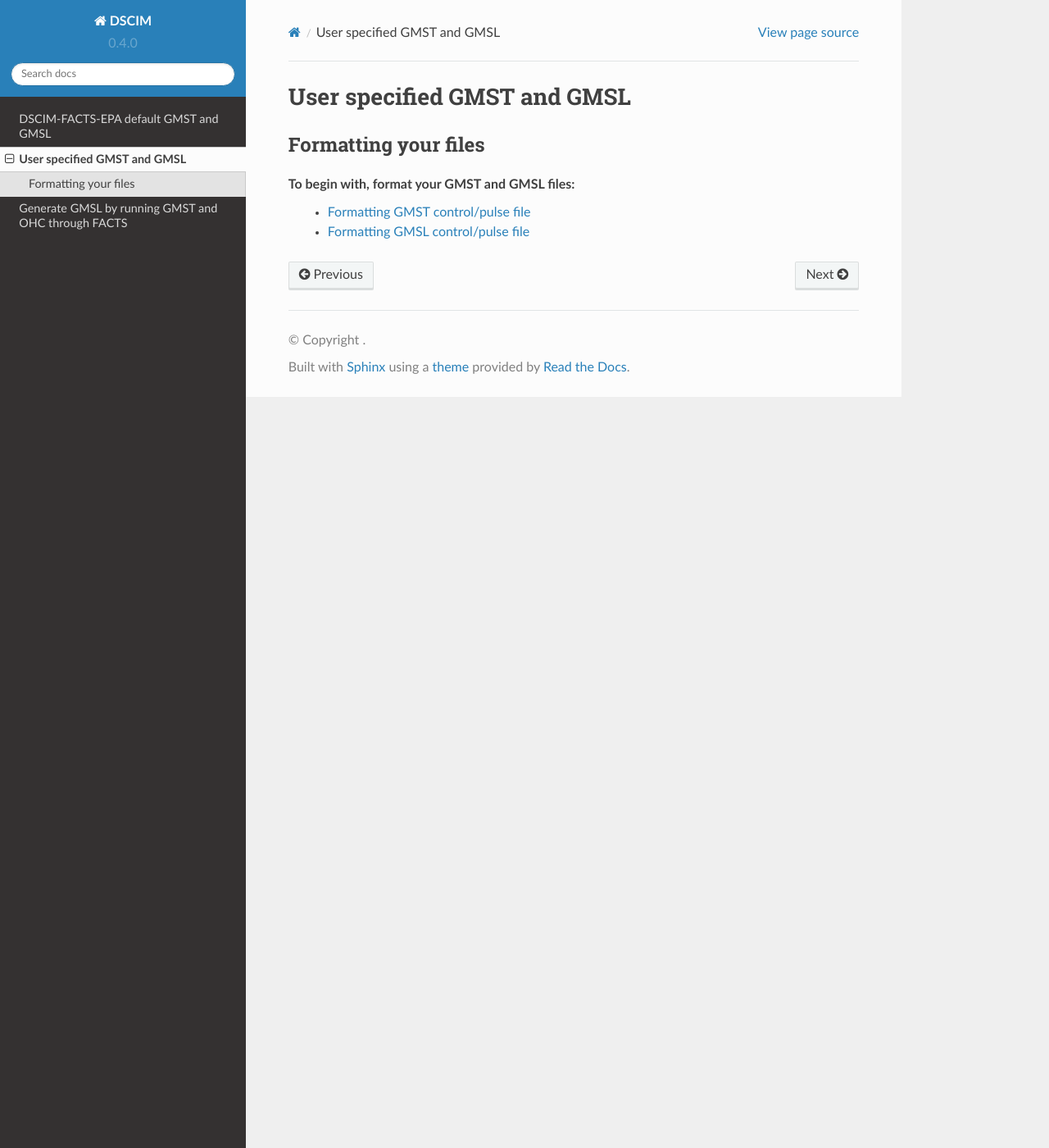
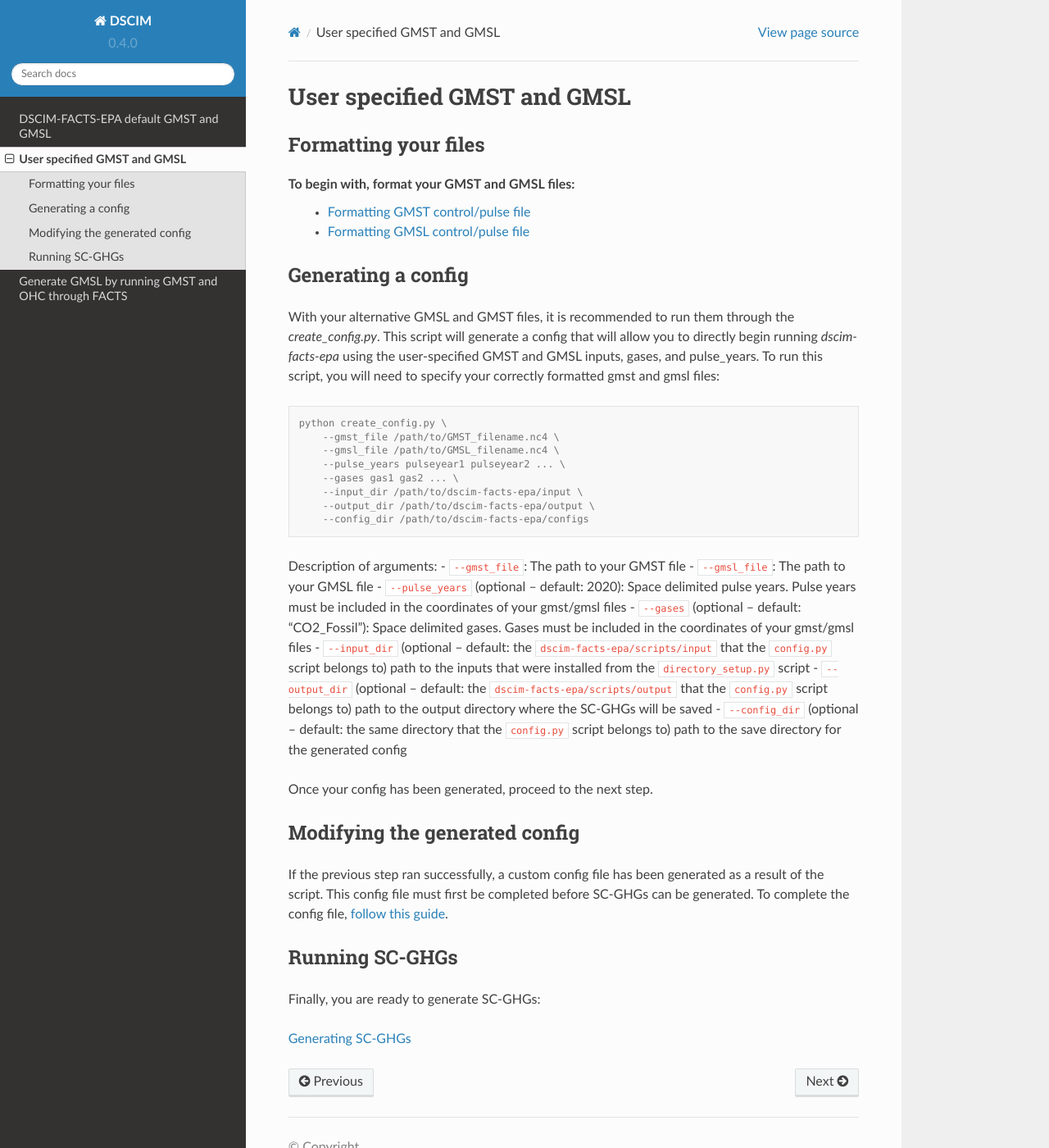
Before and after one commit to ClimateImpactLab/dscim-facts-epa, a Sphinx documentation site: the page built from docs/source/specify_gmsl.rst, in a window 1280 px wide and 1400 px high. Shown: the whole window at 82% size. Built offline with Sphinx 7.4.7 and the Read the Docs theme 2.0.0, drawn with Linux system fonts in a browser that asks for light colours.

Commit message:
Finish first draft of readthedocs

```diff
--- a/docs/source/facts_gmsl.rst
+++ b/docs/source/facts_gmsl.rst
@@ -78,3 +78,7 @@ If all of the prior steps have run successfully, this process will have created
 
 Running SC-GHGs
 ^^^^^^^^^^^^^^^
+
+Finally, you are ready to generate SC-GHGs:
+
+:ref:`SCGHG`
--- a/docs/source/specify_gmsl.rst
+++ b/docs/source/specify_gmsl.rst
@@ -7,3 +7,42 @@ Formatting your files
 To begin with, format your GMST and GMSL files:
  - :ref:`GMST`
  - :ref:`GMSL`
+
+Generating a config
+^^^^^^^^^^^^^^^^^^^
+
+With your alternative GMSL and GMST files, it is recommended to run them through the `create_config.py`. This script will generate a config that will allow you to directly begin running `dscim-facts-epa` using the user-specified GMST and GMSL inputs, gases, and pulse_years. To run this script, you will need to specify your correctly formatted gmst and gmsl files:
+
+.. code-block:: console
+
+    python create_config.py \
+        --gmst_file /path/to/GMST_filename.nc4 \
+        --gmsl_file /path/to/GMSL_filename.nc4 \
+        --pulse_years pulseyear1 pulseyear2 ... \
+        --gases gas1 gas2 ... \
+        --input_dir /path/to/dscim-facts-epa/input \
+        --output_dir /path/to/dscim-facts-epa/output \
+        --config_dir /path/to/dscim-facts-epa/configs
+
+Description of arguments:
+- :code:`--gmst_file`: The path to your GMST file
+- :code:`--gmsl_file`: The path to your GMSL file
+- :code:`--pulse_years`  (optional -- default: 2020): Space delimited pulse years. Pulse years must be included in the coordinates of your gmst/gmsl files
+- :code:`--gases` (optional -- default: "CO2_Fossil"): Space delimited gases. Gases must be included in the coordinates of your gmst/gmsl files
+- :code:`--input_dir` (optional -- default: the :code:`dscim-facts-epa/scripts/input` that the :code:`config.py` script belongs to) path to the inputs that were installed from the :code:`directory_setup.py` script
+- :code:`--output_dir` (optional -- default: the :code:`dscim-facts-epa/scripts/output` that the :code:`config.py` script belongs to) path to the output directory where the SC-GHGs will be saved
+- :code:`--config_dir` (optional -- default: the same directory that the :code:`config.py` script belongs to) path to the save directory for the generated config
+
+Once your config has been generated, proceed to the next step.
+
+Modifying the generated config
+^^^^^^^^^^^^^^^^^^^^^^^^^^^^^^
+
+If the previous step ran successfully, a custom config file has been generated as a result of the script. This config file must first be completed before SC-GHGs can be generated. To complete the config file, :ref:`follow this guide <config>`.
+
+Running SC-GHGs
+^^^^^^^^^^^^^^^
+
+Finally, you are ready to generate SC-GHGs:
+
+:ref:`SCGHG`
```
Also changed, not shown: docs/source/api.rst (deleted, +0 -7 lines), docs/source/default.rst (+5 -9 lines), docs/source/scghg.rst (added, +52 -0 lines).
